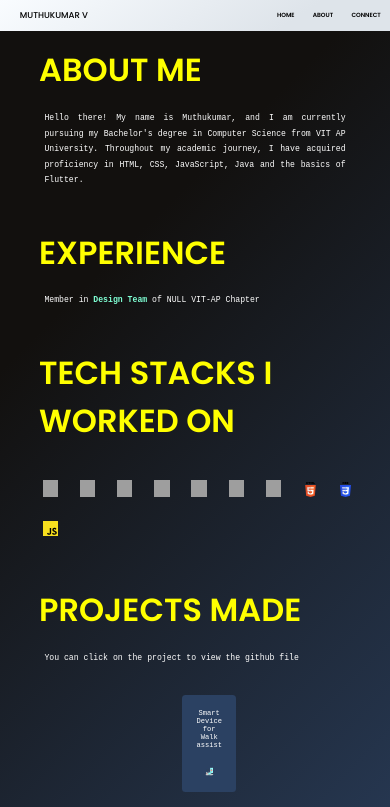
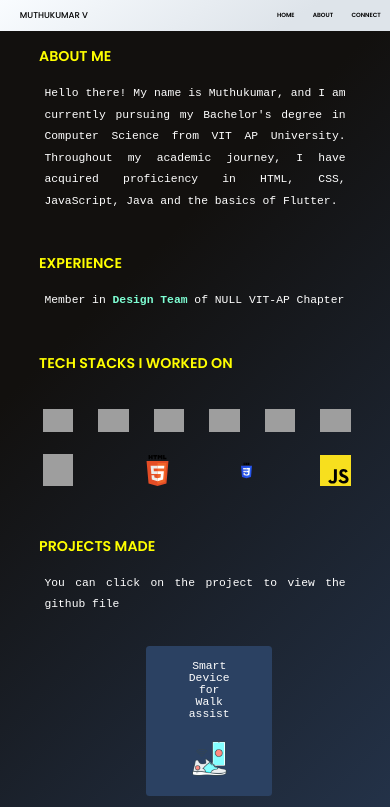
Before and after one commit to muthu004/personal-portfolio, a website built with Vite: page About.html in a window 390 px wide. Shown: the top 807 px of the page. Built offline with nearby package versions, Linux system fonts and the light colour scheme; grey boxes are pictures that could not be loaded.

Commit message:
responsiveness

```diff
--- a/About.html
+++ b/About.html
@@ -42,21 +42,21 @@
     <h3>TECH STACKS I WORKED ON</h3>
     <div class="info">
       <ul class="icon-list">
-        <img src="https://cdn.jsdelivr.net/gh/devicons/devicon/icons/flutter/flutter-original.svg" width="5%" alt=""
+        <img src="https://cdn.jsdelivr.net/gh/devicons/devicon/icons/flutter/flutter-original.svg"  alt=""
           srcset="">
-        <img src="https://cdn.jsdelivr.net/gh/devicons/devicon/icons/dart/dart-original.svg" width="5%" alt=""
+        <img src="https://cdn.jsdelivr.net/gh/devicons/devicon/icons/dart/dart-original.svg"  alt=""
           srcset="">
-          <img src="https://cdn.jsdelivr.net/gh/devicons/devicon/icons/java/java-original.svg" width="5%" alt=""
+          <img src="https://cdn.jsdelivr.net/gh/devicons/devicon/icons/java/java-original.svg"  alt=""
           srcset="">
-        <img src="https://cdn.jsdelivr.net/gh/devicons/devicon/icons/googlecloud/googlecloud-original.svg" width="5%"
+        <img src="https://cdn.jsdelivr.net/gh/devicons/devicon/icons/googlecloud/googlecloud-original.svg"
           alt="" srcset="">
-        <img src="https://cdn.jsdelivr.net/gh/devicons/devicon/icons/vscode/vscode-original.svg" width="5%" alt=""
+        <img src="https://cdn.jsdelivr.net/gh/devicons/devicon/icons/vscode/vscode-original.svg"  alt=""
           srcset="">
-        <img src="https://cdn.jsdelivr.net/gh/devicons/devicon/icons/canva/canva-original.svg" width="5%" alt=""
+        <img src="https://cdn.jsdelivr.net/gh/devicons/devicon/icons/canva/canva-original.svg"  alt=""
           srcset="">
           <img
           src="https://store-images.s-microsoft.com/image/apps.48249.14075264175091512.e6069598-be57-4d96-bc28-bbca35469576.15acb55f-0e71-4ece-a5ac-d02eeefef83f"
-          width="5%" alt="" srcset="">
+          alt="" srcset="">
         <img src="./public/images/html-5-logo-svgrepo-com.svg" alt="" srcset="">
         <img style="width:3.5%;" src="./public/images/CSS3_logo_and_wordmark.svg" alt="" srcset=" ">
         <img src="./public/images/javascript-logo-svgrepo-com.svg" alt="" srcset="">
@@ -68,15 +68,15 @@
       <ul class="list-projects">
         <li class="names"><a href="https://github.com/muthu004/Smart-device-for-walk-assist">Smart Device for Walk
             assist</a>
-          <a href="https://github.com/muthu004/Smart-device-for-walk-assist"><img style="width: 35%;"
+          <a href="https://github.com/muthu004/Smart-device-for-walk-assist"><img
               src="./public/images/9255097.png" alt="" srcset=""></a>
         </li>
         <li class="names"><a href="https://github.com/muthu004/Weather_Forecast_App">Weather Forecast using flutter</a>
-          <a href="https://github.com/muthu004/Weather_Forecast_App"> <img style="width: 35%;"
+          <a href="https://github.com/muthu004/Weather_Forecast_App"> <img
               src="./public/images/770b805d5c99c7931366c2e84e88f251.png" alt="" srcset=""></a>
         </li>
         <li class="names"><a href="https://github.com/muthu004/Currency_converter_app">Currency Converter Using
-            Flutter</a><a href="https://github.com/muthu004/Currency_converter_app"><img style="width:35%"
+            Flutter</a><a href="https://github.com/muthu004/Currency_converter_app"><img
               src="./public/images/icon.svg" alt="" srcset=""></a></li>
 
       </ul>
--- a/style.css
+++ b/style.css
@@ -212,6 +212,9 @@ h3 {
   border-radius: 0.625rem;
   background-color: #2b4162;
 }
+.names img{
+  width: 35%;
+}
 
 .links ul {
   display: flex;
@@ -264,14 +267,23 @@ h3 {
   html{
     font-size: 60.5%;
   }
+  p{
+    font-size:2rem;
+  }
 
 }
+
 
 @media (width<=672px) {
   html{
     font-size: 40.5%;
   }
-
+  .project img{
+    width: 50%;
+  }
+  .icon-list img{
+    width:10%
+  }
 }
 
 @media (width<=500px) {
@@ -289,4 +301,23 @@ h3 {
     flex-direction: column;
   }
 
+  h3{
+    font-size:2.5rem;
+  }
+  p{
+    font-size: 2rem ;
+  }
+
+  .project img{
+    width: 100%;
+  }
+  .icon-list img{
+    width:10%
+  }
+
+.project a{
+padding: 0rem 5rem;
+text-align: center;
+font-size: 2rem;
 }
+}
```
